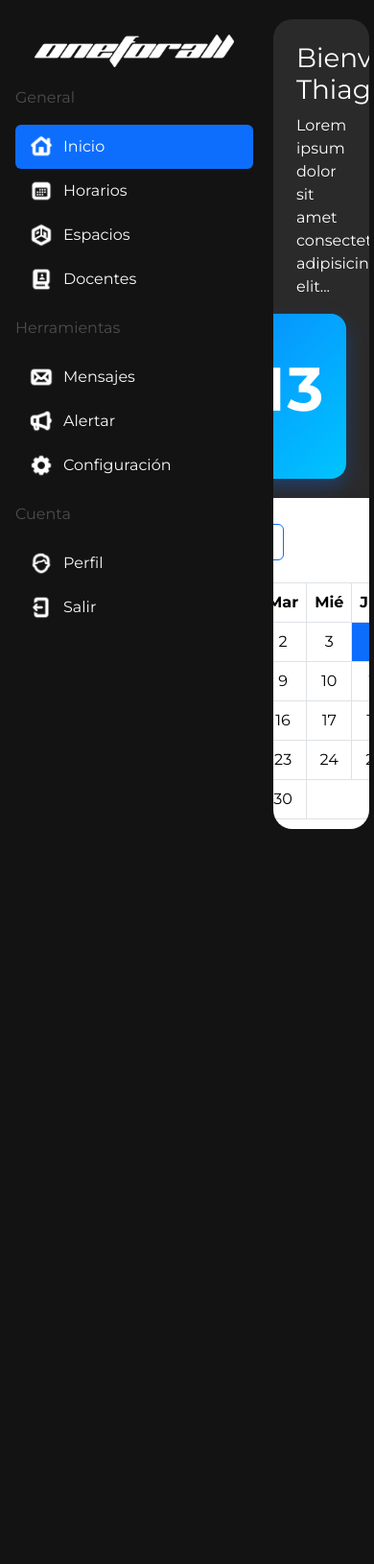
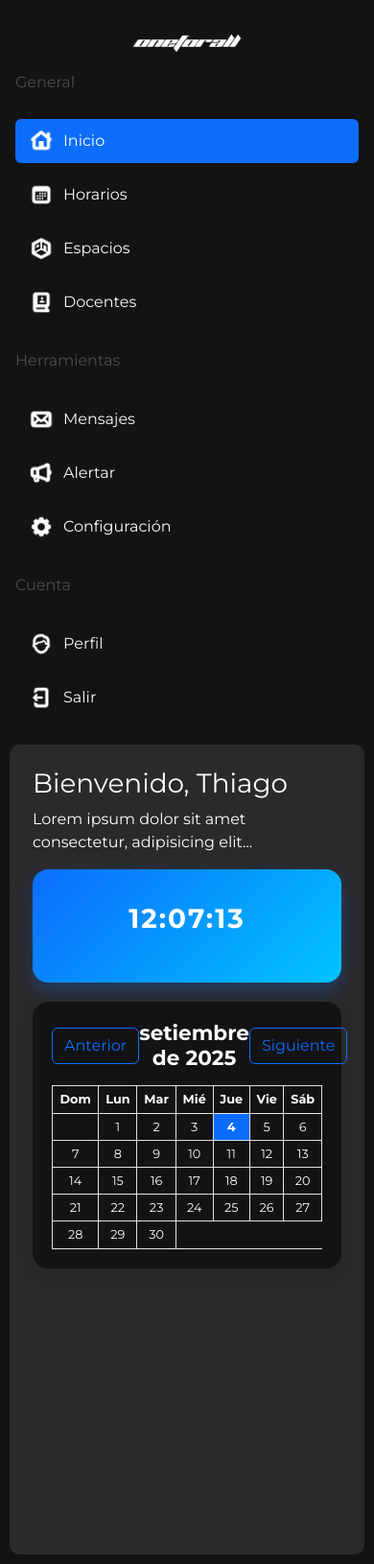
Before and after one commit to theodonzio/oneforall_2025, a PHP site: page /php/index.php in a window 390 px wide. Shown: the whole page at 96% size. Before the commit the page ends 864 px from the top, so only its background shows below. Run offline with PHP 8.4, Linux system fonts and the light colour scheme.

Commit message:
arreglos en la sidebar y responsive

```diff
--- a/css/style.css
+++ b/css/style.css
@@ -15,6 +15,13 @@ body {
     top: 0;
     height: 100vh;
     background-color: #131313 !important;
+    overflow-y: auto;
+    scrollbar-width: none; /* Firefox: oculta scrollbar */
+}
+
+/* Chrome, Edge, Safari */
+.barra-lateral::-webkit-scrollbar {
+    display: none;
 }
 
 .barra-lateral p {
@@ -89,21 +96,122 @@ main { scrollbar-width: none; }
 }
 
 /* Calendario */
-#calendario { width: 100%; }
-#calendario h4 { text-align: center; font-weight: bold; }
+#calendario {
+  width: 100%;
+  background-color: #131313;
+}
+#calendario h4 {
+  text-align: center;
+  font-weight: bold;
+
+}
 
 #calendario table {
   margin: 0;
-  border-radius: 10px;
+  border-radius: 0px;
   overflow: hidden;
+}
+
+td{
+  background-color: #131313 !important;
+  color: white !important;
+}
+
+th{
+  background-color: #131313 !important;
+  color: white !important;
+}
+
+table {
+  background-color: #131313;
 }
 
 #calendario td.bg-primary {
   background-color: #0C6DFD !important;
   color: #fff !important;
   font-weight: bold;
+
 }
 
 /* Posicionamiento */
 .contenedor-reloj { display: flex; justify-content: flex-end; margin-bottom: 20px; }
 .contenedor-calendario { display: flex; justify-content: center; margin-top: 20px; }
+
+/* ====== Responsividad ====== */
+
+/* Pantallas medianas (tablets) */
+@media (max-width: 992px) {
+  .barra-lateral {
+    width: 200px !important;
+  }
+
+  #logo-barra {
+    width: 9rem;
+  }
+
+  .reloj .hora {
+    font-size: 48px;
+  }
+}
+
+/* Pantallas chicas (celulares) */
+@media (max-width: 768px) {
+  body {
+    flex-direction: column; /* Barra lateral arriba */
+  }
+
+  .barra-lateral {
+    position: relative;
+    width: 100% !important;
+    height: auto;
+    flex-direction: row;
+    overflow-x: auto;
+  }
+
+  .barra-lateral ul {
+    display: flex;
+    flex-wrap: nowrap;
+    overflow-x: auto;
+    padding: 0;
+    margin: 0;
+    gap: 10px;
+  }
+
+  .barra-lateral li {
+    flex: 0 0 auto;
+  }
+
+  main {
+    margin: 10px;
+    border-radius: 10px;
+  }
+
+  .contenedor-reloj,
+  .contenedor-calendario {
+    justify-content: center;
+  }
+
+  .reloj .hora {
+    font-size: 36px;
+  }
+
+  #calendario table {
+    font-size: 0.8rem;
+  }
+}
+
+/* Pantallas muy chicas (< 480px) */
+@media (max-width: 480px) {
+  .reloj .hora {
+    font-size: 28px;
+  }
+
+  #logo-barra {
+    width: 7rem;
+  }
+
+  #calendario table th,
+  #calendario table td {
+    padding: 4px;
+  }
+}
```
